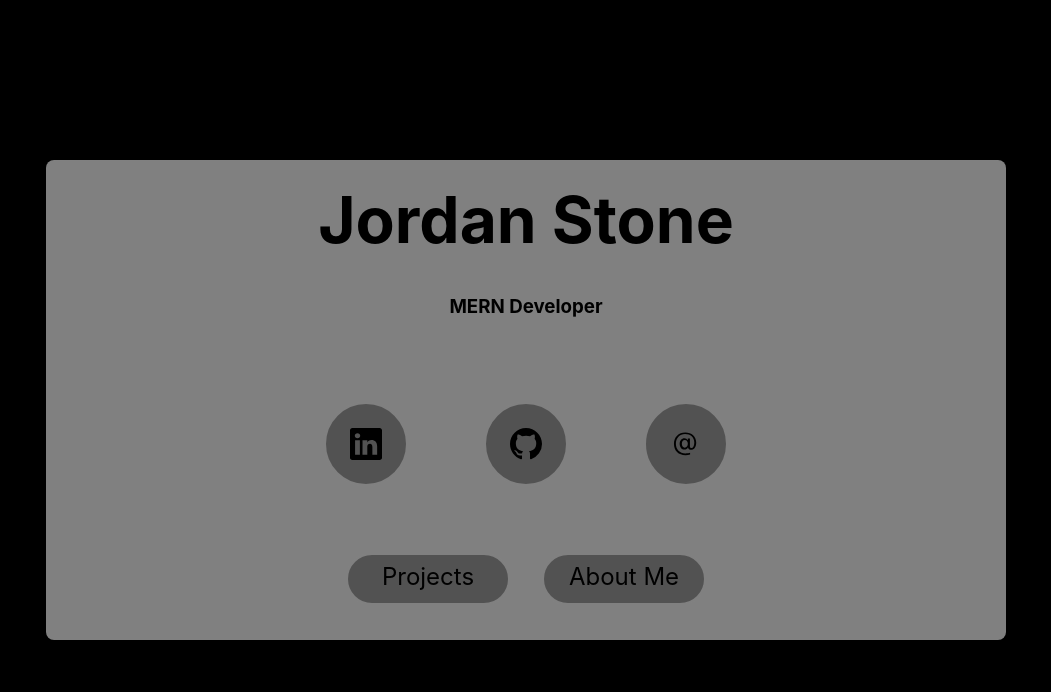
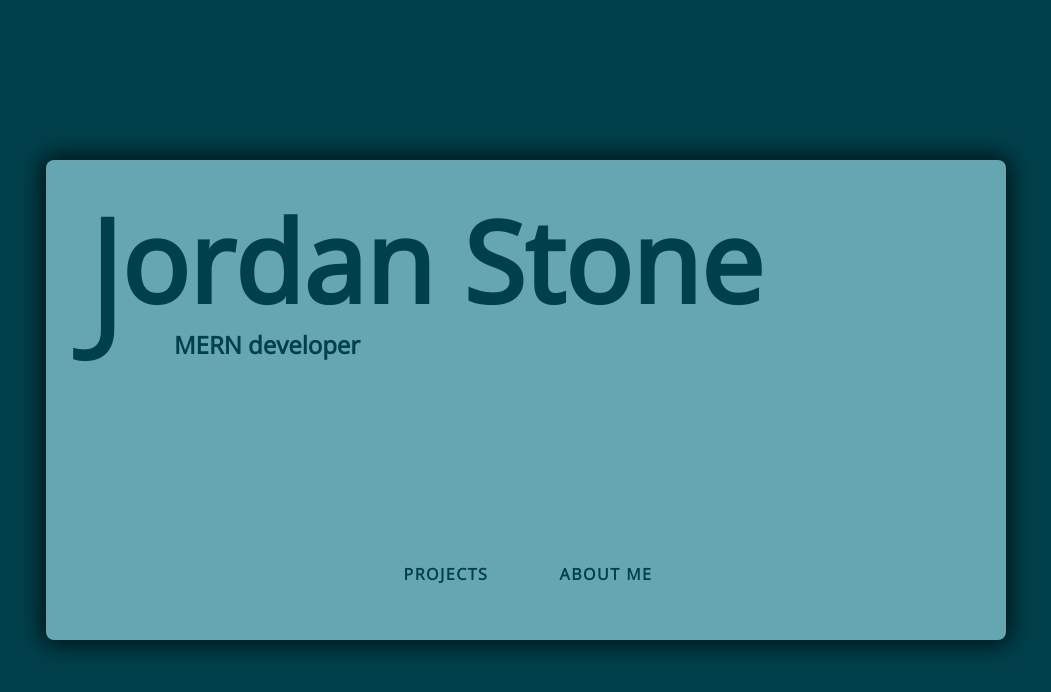
Before and after one commit to jkstone321/portfolio-2.0, a React (Create React App) app: page / in a window 1280 px wide. Shown: the top 692 px of the page, without its empty margins (114-1165 px from the left). Built offline with nearby package versions, Linux system fonts and the light colour scheme.

Commit message:
big styling changed and some other stuff

```diff
--- a/public/index.html
+++ b/public/index.html
@@ -1,14 +1,12 @@
 <!DOCTYPE html>
 <html lang="en">
+
 <head>
   <meta charset="utf-8" />
   <link rel="icon" href="%PUBLIC_URL%/favicon.ico" />
   <meta name="viewport" content="width=device-width, initial-scale=1" />
   <meta name="theme-color" content="#000000" />
-    <meta
-      name="description"
-      content="Web site created using create-react-app"
-    />
+  <meta name="description" content="Web site created using create-react-app" />
   <link rel="apple-touch-icon" href="%PUBLIC_URL%/logo192.png" />
   <!--
       manifest.json provides metadata used when your web app is installed on a
@@ -25,7 +23,12 @@
       Learn how to configure a non-root public URL by running `npm run build`.
     -->
   <title>Jordan Stone</title>
+  <link rel="preconnect" href="https://fonts.googleapis.com">
+  <link rel="preconnect" href="https://fonts.gstatic.com" crossorigin>
+  <link href="https://fonts.googleapis.com/css2?family=League+Spartan&family=Montserrat&family=Open+Sans&display=swap"
+    rel="stylesheet">
 </head>
+
 <body>
   <noscript>You need to enable JavaScript to run this app.</noscript>
   <div id="root"></div>
@@ -40,4 +43,5 @@
       To create a production bundle, use `npm run build` or `yarn build`.
     -->
 </body>
+
 </html>
--- a/src/components/contact/index.js
+++ b/src/components/contact/index.js
@@ -3,49 +3,17 @@ import LinkedLogo from "../../linkedin.svg";
 import GithubLogo from "../../github.svg";
 import EmailLogo from "../../at.svg";
 function Contact(props) {
-  let contactStyle = {};
-  let contactLinkStyle = {};
-  switch (props.page) {
-    case "projects": {
-      contactStyle = {
-        position: "fixed",
-        right: "50%",
-        bottom: "1rem",
-        transform: "translateX(50%)",
-      };
-      contactLinkStyle = {
-        border: "2px solid black",
-      };
-      break;
-    }
-    case "aboutme": {
-      contactStyle = {
-        position: "fixed",
-        right: "50%",
-        bottom: "-0.5rem",
-        transform: "translateX(50%)",
-      };
-      contactLinkStyle = {
-        border: "2px solid black",
-      };
-      break;
-    }
-    case "homepage": {
-      contactLinkStyle = {
-        border: "2px solid grey",
-      };
-    }
-  }
+
   return (
     <>
-      <div id="contact-container" style={contactStyle}>
-        <div id="contact-link" style={contactLinkStyle}>
+      <div id="contact-container">
+        <div id="contact-link">
           <img src={LinkedLogo} alt="linkedin logo" id="contact-logos"></img>
         </div>
-        <div id="contact-link" style={contactLinkStyle}>
+        <div id="contact-link">
           <img src={GithubLogo} alt="github logo" id="contact-logos"></img>
         </div>
-        <div id="contact-link" style={contactLinkStyle}>
+        <div id="contact-link">
           <img src={EmailLogo} alt="at sign" id="contact-logos"></img>
         </div>
       </div>
--- a/src/components/contact/style.css
+++ b/src/components/contact/style.css
@@ -12,15 +12,15 @@
     z-index: 9;
     height: 5rem;
     width: 5rem;
-    background-color: rgb(82, 82, 82);
-    border: 2px solid black;
+    background-color: var(--primary);
+    border: 2px solid var(--primary-light);
     border-radius: 50%;
     cursor: pointer;
     transition: all 300ms ease-in-out;
 }
 #contact-link:hover {
-    background-color: rgb(59, 59, 59);
-    border: 2px solid rgb(59 59 59) !important;
+    background-color: var(--secondary-dark);
+    border: 2px solid var(--secondary-dark) !important;
 }
 
 #contact-logos {
--- a/src/index.css
+++ b/src/index.css
@@ -1,12 +1,26 @@
+:root {
+  --primary: #006B7D;
+  --secondary: #c35800;/* D96200 */
+  --primary-light: #66a6b1;
+  --primary-dark: #00404b;
+  --secondary-light: #e8a166;
+  --secondary-dark: #823b00;
+}
+
+* {
+  box-sizing: inherit;
+  transition-property: all;
+  transition-duration: .6s;
+  transition-timing-function: ease; }
+
 body {
   margin: 0;
-  font-family: -apple-system, BlinkMacSystemFont, 'Segoe UI', 'Roboto', 'Oxygen',
-    'Ubuntu', 'Cantarell', 'Fira Sans', 'Droid Sans', 'Helvetica Neue',
-    sans-serif;
-  -webkit-font-smoothing: antialiased;
-  -moz-osx-font-smoothing: grayscale;
-  background-color: black;
+  /* font-family: 'League Spartan', sans-serif; */
+  /* font-family: 'Montserrat', sans-serif; */
+  font-family: 'Open Sans', sans-serif;
+  background-color: var(--primary-dark);
   text-align: center;
+  color: var(--primary-dark);
 }
 
 code {
@@ -32,12 +46,12 @@ img {
   top: 50%;
   right: 50%;
   transform: translate(50%, -50%);
-  background-color: grey;
+  background-color: var(--primary-light);
   transition: all 1s ease-in-out;
-  display: flex;
-  flex-direction: column;
   align-items: center;
   justify-content: space-around;
+  -webkit-box-shadow: 0px 0px 25px 4px rgba(0,0,0,0.75);
+box-shadow: 0px 0px 25px 4px rgba(0,0,0,0.75);
 }
 @media screen and (max-width:630px) {
   #box{
--- a/src/pages/aboutme/index.js
+++ b/src/pages/aboutme/index.js
@@ -6,7 +6,7 @@ function About() {
   return (
     <>
       <div id="box" className="aboutme-box">
-        <h1 id="title-name">About Me</h1>
+        <h1 id="aboutme-title">About Me</h1>
         <a href="/" id="home-link">
           <img src={HomeBtn} id="home-btn" alt="home button" />
         </a>
--- a/src/pages/aboutme/style.css
+++ b/src/pages/aboutme/style.css
@@ -1,3 +1,7 @@
 .aboutme-box{
     height: 45rem !important;
 }
+#aboutme-title{
+    position: relative;
+    display: inline-block;
+}
--- a/src/pages/homepage/index.js
+++ b/src/pages/homepage/index.js
@@ -5,17 +5,19 @@ function Home() {
   return (
     <>
       <div id="box">
-        <h1 id="title-name" className="my-name">
-          Jordan Stone
-        </h1>
-        <h3 id="title-name">MERN Developer</h3>
-        <Contact page="homepage"/>
+        <div id="alittleflexboxaction">
+          <div id="first-letter">J</div>
+          <div id="my-name" className="my-name">
+            ordan Stone
+          </div>
+        </div>
+        <h3 id="title-name">MERN developer</h3>
         <ul id="link-list">
           <a href="/projects">
-            <li id="homepage-btns">Projects</li>
+            <li className="btn btn-2">Projects</li>
           </a>
-          <a href="/about-me">
-            <li id="homepage-btns">About Me</li>
+          <a href="/about-me" >
+            <li className="btn btn-2">About Me</li>
           </a>
         </ul>
       </div>
--- a/src/pages/homepage/style.css
+++ b/src/pages/homepage/style.css
@@ -1,11 +1,11 @@
 #homepage-btns:hover{
-    background-color: rgb(59, 59, 59);
+    background-color: var(--secondary-dark);
     transition: all 300ms ease-in-out;
-    border: 2px solid rgb(82 82 82);
+    border: 2px solid var(--secondary-dark);
 }
-#homepage-btns {
+/* #homepage-btns {
     width: 10rem;
-    border: 2px solid grey;
+    border: 2px solid var(--primary-light);
     border-radius: 2rem;
     height: 3rem;
     color: black;
@@ -13,23 +13,91 @@
     font-size: 1.5rem;
     line-height: 2.75rem;
     cursor: pointer;
-    background-color: rgb(82 82 82);
+    background-color: var(--secondary);
+} */
+
+#my-name{
+    text-align: left;
+    font-size: 7rem;
+    margin: 0;
+    margin-top: 1.3rem;
+    padding: 0;
+    line-height: 10rem;
+    font-weight: 600;
 }
-
+#alittleflexboxaction{
+    display: flex;
+}
+#first-letter{
+    font-size: 10rem;
+    margin: 0;
+    padding: 0;
+    transform: translateX(.5rem);
+    margin-left: 2rem;
+}
 #title-name{
-    margin: 0;
-    line-height: 5rem;
-    display: block;
-}
-.my-name{
-    margin-top: 1rem !important;
-    font-size: 4rem;
-}
-h3 {
     padding-bottom: 1rem;
+    position: absolute;
+    left: 8rem;
+    top: 9rem;
+    font-size: 1.5rem;
 }
 
 #link-list{
     width: 100%;
     padding: 0;
+    position: absolute;
+    bottom: 0;
+    left: 0;
 }
+
+
+
+
+
+
+
+.btn {
+    color: var(--primary-dark);
+    cursor: pointer;
+    font-size: 1rem;
+    font-weight: 600;
+    line-height: 2rem;
+    margin: 0 0 2em;
+    max-width: 160px;
+    position: relative;
+    text-decoration: none;
+    text-transform: uppercase;
+    width: 50%;
+}
+
+      .btn-2 {
+        letter-spacing: 1.5px; }
+
+      .btn-2:hover,
+      .btn-2:active {
+        letter-spacing: 5px; }
+
+      .btn-2:after,
+      .btn-2:before {
+        backface-visibility: hidden;
+        border: 1px solid rgba(255, 255, 255, 0);
+        bottom: 0px;
+        content: " ";
+        display: block;
+        margin: 0 auto;
+        position: relative;
+        transition: all 280ms ease-in-out;
+        width: 0; }
+
+      .btn-2:hover:after,
+      .btn-2:hover:before {
+        backface-visibility: hidden;
+        border-color: var(--secondary-light);
+        transition: width 350ms ease-in-out;
+        width: 70%; }
+
+      .btn-2:hover:before {
+        bottom: auto;
+        top: 0;
+        width: 70%; }
--- a/src/pages/project/index.js
+++ b/src/pages/project/index.js
@@ -32,6 +32,7 @@ function Projects() {
         <a href="/" id="home-link">
           <img src={HomeBtn} id="home-btn" alt="home button" />
         </a>
+        <div id="like-a-line-break-or-something"></div>
         <ul id="link-list-projects">
           <div>
             <li>
@@ -61,7 +62,7 @@ function Projects() {
         </ul>
       </div>
 
-      <Contact page="projects"/>
+      <Contact page="projects" />
 
       {/* LEVEL UP MODAL */}
       <div
@@ -77,6 +78,7 @@ function Projects() {
             onClick={() => handleLevelUpShow("levelUp")}
           />
           <h1>Level Up</h1>
+          <div id="like-a-line-break-or-something-2"></div>
         </div>
       </div>
 
@@ -94,6 +96,24 @@ function Projects() {
             onClick={() => handleLevelUpShow("planted")}
           />
           <h1>Planted</h1>
+          <div id="like-a-line-break-or-something-2"></div>
+          <div id="planted-text">
+            <div id="planted-sum">
+              Planted is the second project I did for the UCF Bootcamp. We were
+              tasked with making an app that utilizes a database using Node
+              packages MySQL2 and Sequellize. When the user creates an account
+              on Planted, they are given a grid they can use to plan out their
+              garden and their layout and plants are saved to their user in the
+              database.
+            </div>
+            <div id="planted-tech">
+              <div id="planted-tech-title">Technologies Used</div>
+              <ol>
+                <li></li>
+              </ol>
+            </div>
+            <div id="planted-links"></div>
+          </div>
         </div>
       </div>
 
@@ -111,6 +131,7 @@ function Projects() {
             onClick={() => handleLevelUpShow("idunno")}
           />
           <h1>iDunno</h1>
+          <div id="like-a-line-break-or-something-2"></div>
         </div>
       </div>
     </>
--- a/src/pages/project/style.css
+++ b/src/pages/project/style.css
@@ -78,6 +78,17 @@ img {
     cursor: pointer;
 }
 
+#like-a-line-break-or-something{
+    height: 2px;
+    width: 25rem;
+    background-color: black;
+}
+#like-a-line-break-or-something-2{
+    height: 2px;
+    width: 100%;
+    background-color: black;
+}
+
 @media screen and (max-width:630px) {
     li{
         width: 100%;
```
Lines whose indentation alone changed are shown as unchanged.
